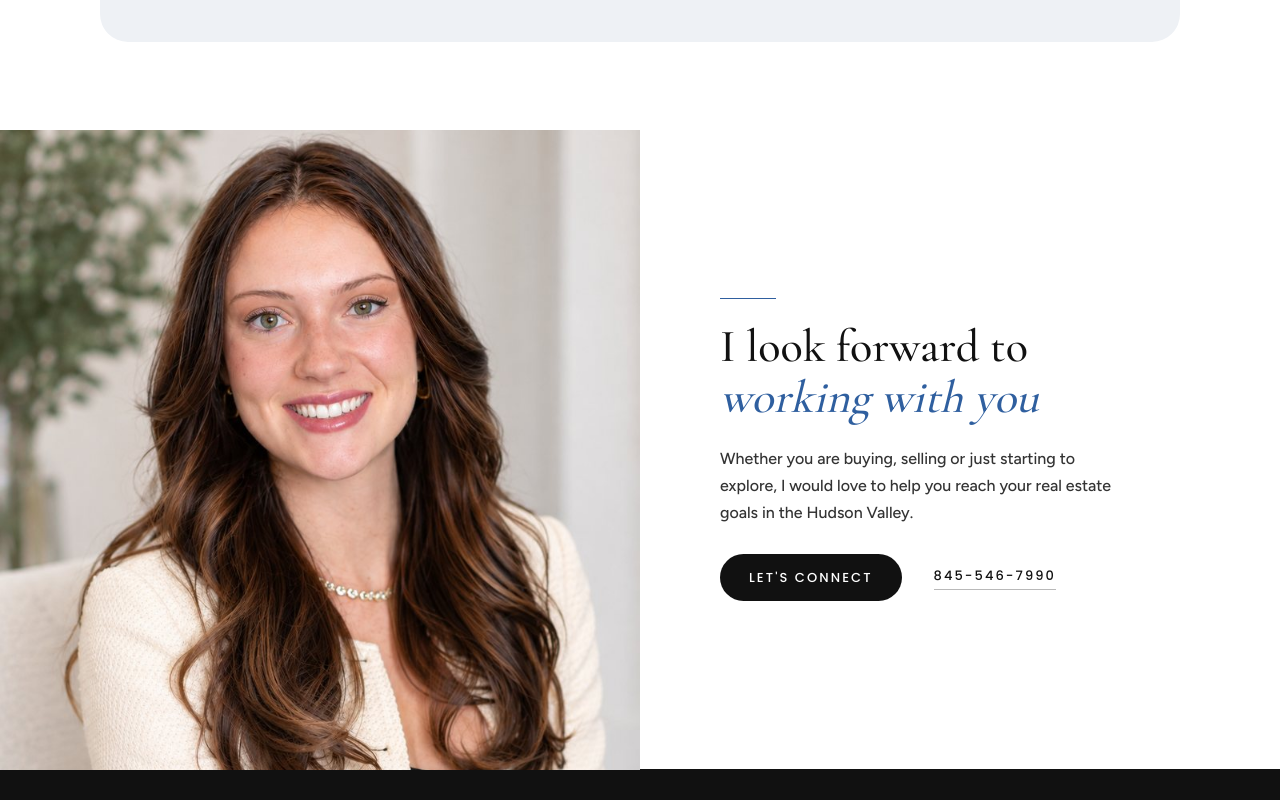
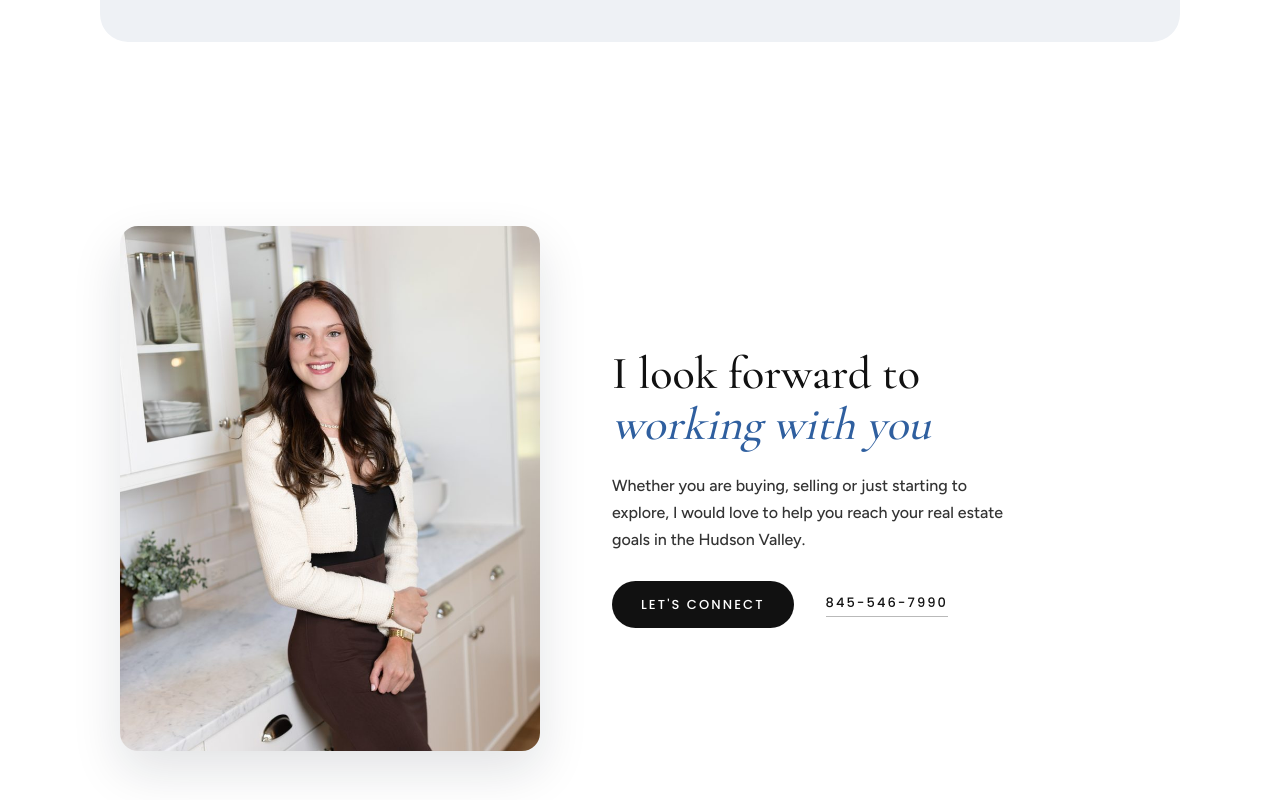
Before and after one commit to alexiscookrealestate/alexis-cook-website, a plain HTML site: page index.html in a window 1280 px wide. Shown: the part 3020-3820 px from the top of the page. Drawn offline with nearby package versions, Linux system fonts and the light colour scheme; a web font is replaced by a local one.

Commit message:
closing section changed

```diff
--- a/index.html
+++ b/index.html
@@ -65,7 +65,7 @@
   <p class="q-cap">Joe &amp; Jenn A. · Sold and bought with Alexis</p>
   <a class="circ-link" href="reviews.html"><span>Read client reviews</span><i aria-hidden="true">›</i></a>
 </div></section>
-<section class="lx-close"><div class="lx-cp"><img src="closer-seated.jpg" alt="Alexis Cook" width="800" height="1000" loading="lazy"></div><div class="lx-ct reveal"><span class="lx-rule"></span><h2 class="lx-h">I look forward to<br><em>working with you</em></h2><p>Whether you are buying, selling or just starting to explore, I would love to help you reach your real estate goals in the Hudson Valley.</p><div class="btns"><a class="btn sq dark" href="contact.html">Let's connect</a><a class="circ-link call-link" href="sms:+18455467990" aria-label="Text Alexis at 845-546-7990"><span>845-546-7990</span></a></div></div></section>
+<section class="lx-close"><div class="lx-cp"><img src="alexis-meet.jpg" alt="Alexis Cook" width="800" height="1000" loading="lazy"></div><div class="lx-ct reveal"><h2 class="lx-h">I look forward to<br><em>working with you</em></h2><p>Whether you are buying, selling or just starting to explore, I would love to help you reach your real estate goals in the Hudson Valley.</p><div class="btns"><a class="btn sq dark" href="contact.html">Let's connect</a><a class="circ-link call-link" href="sms:+18455467990" aria-label="Text Alexis at 845-546-7990"><span>845-546-7990</span></a></div></div></section>
 </main>
 <footer>
   <div class="wrap">
--- a/styles.css
+++ b/styles.css
@@ -882,3 +882,9 @@ footer .call-link:hover span,.contact .call-link:hover span{color:inherit;text-d
 @media (min-width:821px){.lx-l{align-items:center;text-align:center}.lx-a{align-self:center}}
 /* Three equal full-width columns */
 .lx-wrap{max-width:none!important;width:100%}
+/* Closer: smaller rounded photo (same as above), no rule */
+.lx-close{grid-template-columns:minmax(0,420px) minmax(0,1fr)!important;max-width:1120px;margin:0 auto;padding:96px 40px;gap:72px;min-height:0!important;align-items:center}
+.lx-cp{aspect-ratio:4/5;border-radius:18px;box-shadow:0 20px 50px rgba(15,25,40,.12)}
+.lx-cp img{object-position:center 20%}
+.lx-ct{padding:0!important}
+@media (max-width:820px){.lx-close{grid-template-columns:1fr!important;padding:56px 24px 64px;gap:32px}.lx-cp{width:100%;max-width:280px;margin:0 auto}}
```
